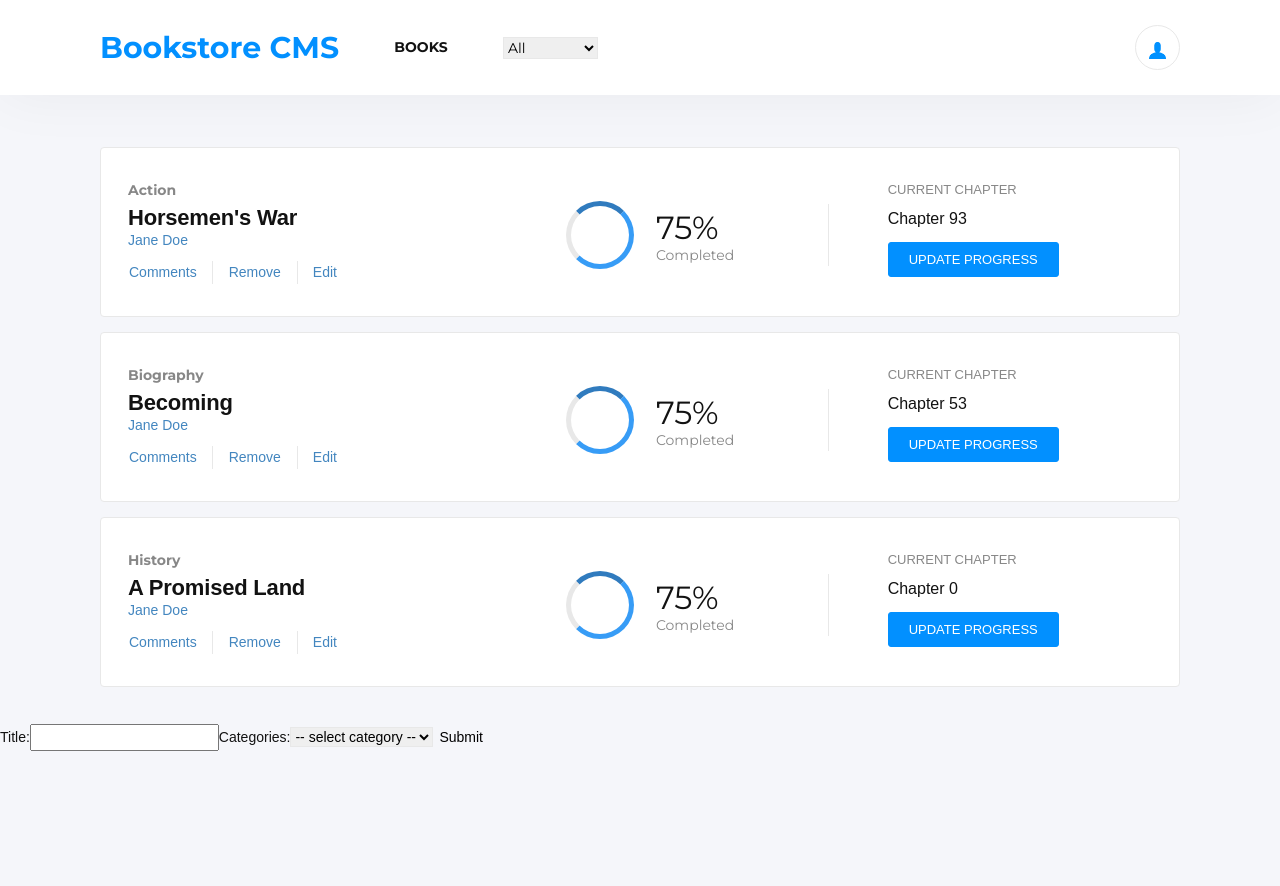
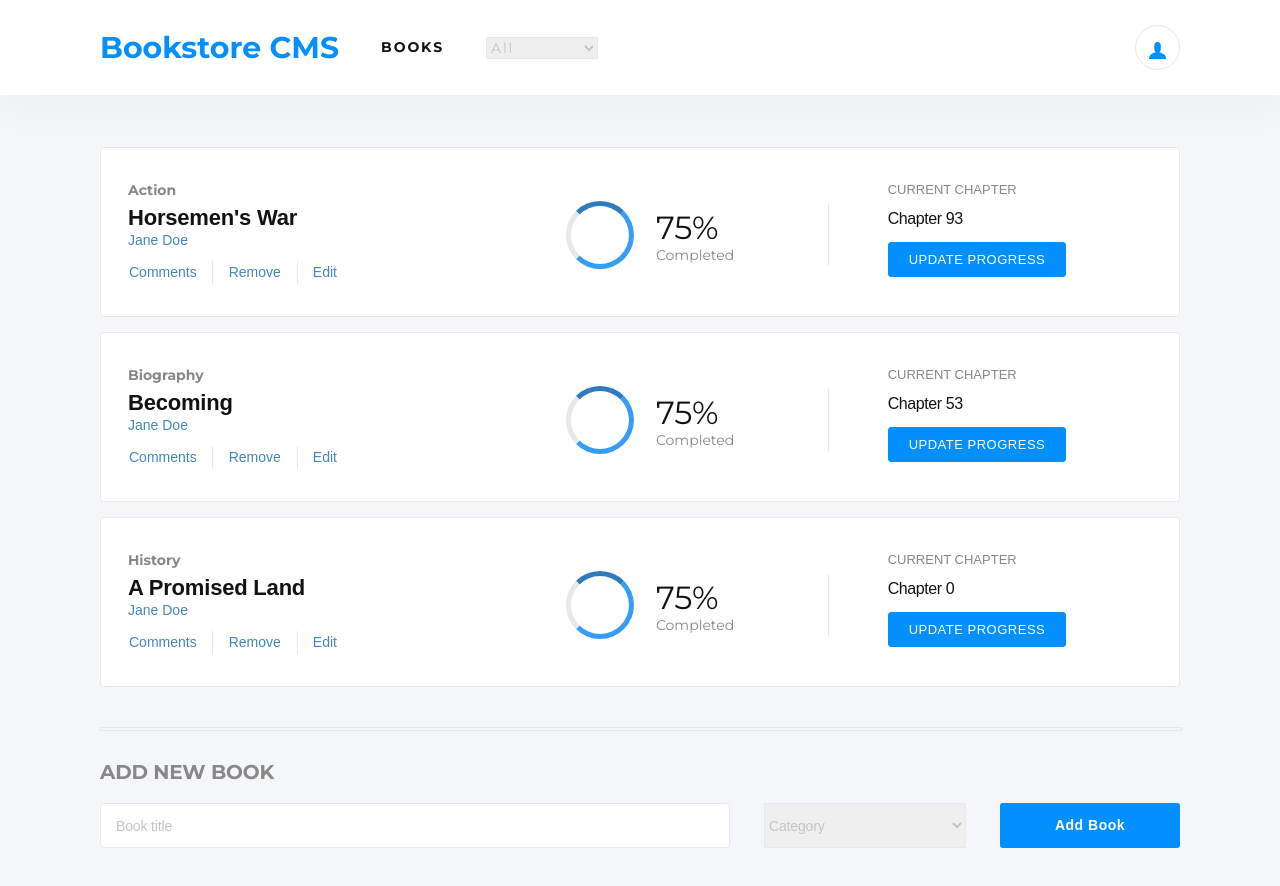
Before and after one commit to Mupa1/Bookstore, a React (Create React App) app: page / in a window 1280 px wide. Shown: the top 886 px of the page. Before the commit the page ends 800 px from the top, so only its background shows below. Built offline with nearby package versions, Linux system fonts and the light colour scheme.

Commit message:
add styling on form and update other styles

```diff
--- a/src/components/CategoryFilter.js
+++ b/src/components/CategoryFilter.js
@@ -15,7 +15,7 @@ const CategoryFilter = ({ handleFilterChange }) => {
 
   return (
     <div>
-      <select name="category" onChange={handleFilterChange}>
+      <select className="grey-bd filter-cat" name="category" onChange={handleFilterChange}>
         {categories.map(category => (
           <option key={category}>{category}</option>
         ))}
--- a/src/containers/BooksForm.js
+++ b/src/containers/BooksForm.js
@@ -56,19 +56,25 @@ class BooksFrom extends React.Component {
     const { errorMessage } = this.state;
 
     return (
-      <form onSubmit={this.handleSubmit}>
+      <>
+        <div className="hr-container">
+          <hr />
+        </div>
+        <h2 className="add-bk-title">ADD NEW BOOK</h2>
+        <form className="m-0 row" onSubmit={this.handleSubmit}>
           <h4>{errorMessage}</h4>
-        Title:
-        <input type="text" name="title" onChange={this.handleChange} />
-        Categories:
-        <select name="category" onChange={this.handleChange} defaultValue="default">
-          <option disabled value="default">-- select category --</option>
+          <input className="col-md-7 grey-bd w-100" type="text" name="title" placeholder="Book title" onChange={this.handleChange} />
+          <div className="col-md-3 category-box">
+            <select className="grey-bd categories w-100" name="category" onChange={this.handleChange} defaultValue="default">
+              <option disabled value="default">Category</option>
               {categories.map(category => (
                 <option key={category}>{category}</option>
               ))}
             </select>
-        <button type="submit">Submit</button>
+          </div>
+          <button className="col-md-2 add-bk-btn w-100 font-weight-bold" type="submit">Add Book</button>
         </form>
+      </>
     );
   }
 }
--- a/src/containers/BooksList.js
+++ b/src/containers/BooksList.js
@@ -30,7 +30,7 @@ const BooksList = ({
       <header className="panel-bg d-flex bg-white align-items-center justify-content-between montserrat">
         <div className="d-flex align-items-center panel-left justify-content-between">
           <h1 className="logo azure font-weight-bold m-0">Bookstore CMS</h1>
-          <div className="font-weight-bold">BOOKS</div>
+          <div className="books font-weight-bold">BOOKS</div>
           <CategoryFilter handleFilterChange={handleFilterChange} />
         </div>
         <div className="image-container grey-bd">
--- a/src/index.css
+++ b/src/index.css
@@ -10,10 +10,6 @@ body {
   font-weight: 300;
   box-sizing: border-box;
   color: #121212;
-}
-
-select {
-  border: solid 1px #e8e8e8;
 }
 
 button {
@@ -44,6 +40,11 @@ button {
   height: 95px;
   padding: 0 100px;
   box-shadow: 0 0 60px 0 rgba(0, 0, 0, 0.05);
+}
+
+.books,
+.filter-cat {
+  letter-spacing: 1.9px;
 }
 
 .panel-left {
@@ -147,6 +148,7 @@ table {
 .chapter-num {
   padding: 7px 0 11px 0;
   font-size: 16px;
+  letter-spacing: -0.4px;
 }
 
 .update {
@@ -162,3 +164,59 @@ table {
 .chapter-title {
   font-size: 13px;
 }
+
+.hr-container {
+  width: 100%;
+  padding: 0 100px;
+}
+
+hr {
+  width: 100%;
+  height: 2px;
+  margin: 40px auto 29px auto;
+  border: solid 1px #e8e8e8;
+}
+
+.add-bk-title {
+  margin: 0 0 19px 100px;
+  font-family: Montserrat, sans-serif;
+  font-size: 20px;
+  font-weight: bold;
+  letter-spacing: -0.18px;
+  color: #888;
+}
+
+form {
+  padding: 0 100px 265px 100px;
+}
+
+input::placeholder,
+select {
+  color: #c4c4c4;
+}
+
+input {
+  border-radius: 4px;
+}
+
+.category-box {
+  padding: 0 34px;
+}
+
+input,
+.categories {
+  height: 45px;
+  letter-spacing: -0.15px;
+}
+
+.add-bk-btn,
+.update {
+  letter-spacing: 0.5px;
+}
+
+.add-bk-btn {
+  height: 45px;
+  background-color: #0290ff;
+  color: #fff;
+  border-radius: 3px;
+}
```
Lines whose indentation alone changed are shown as unchanged.
